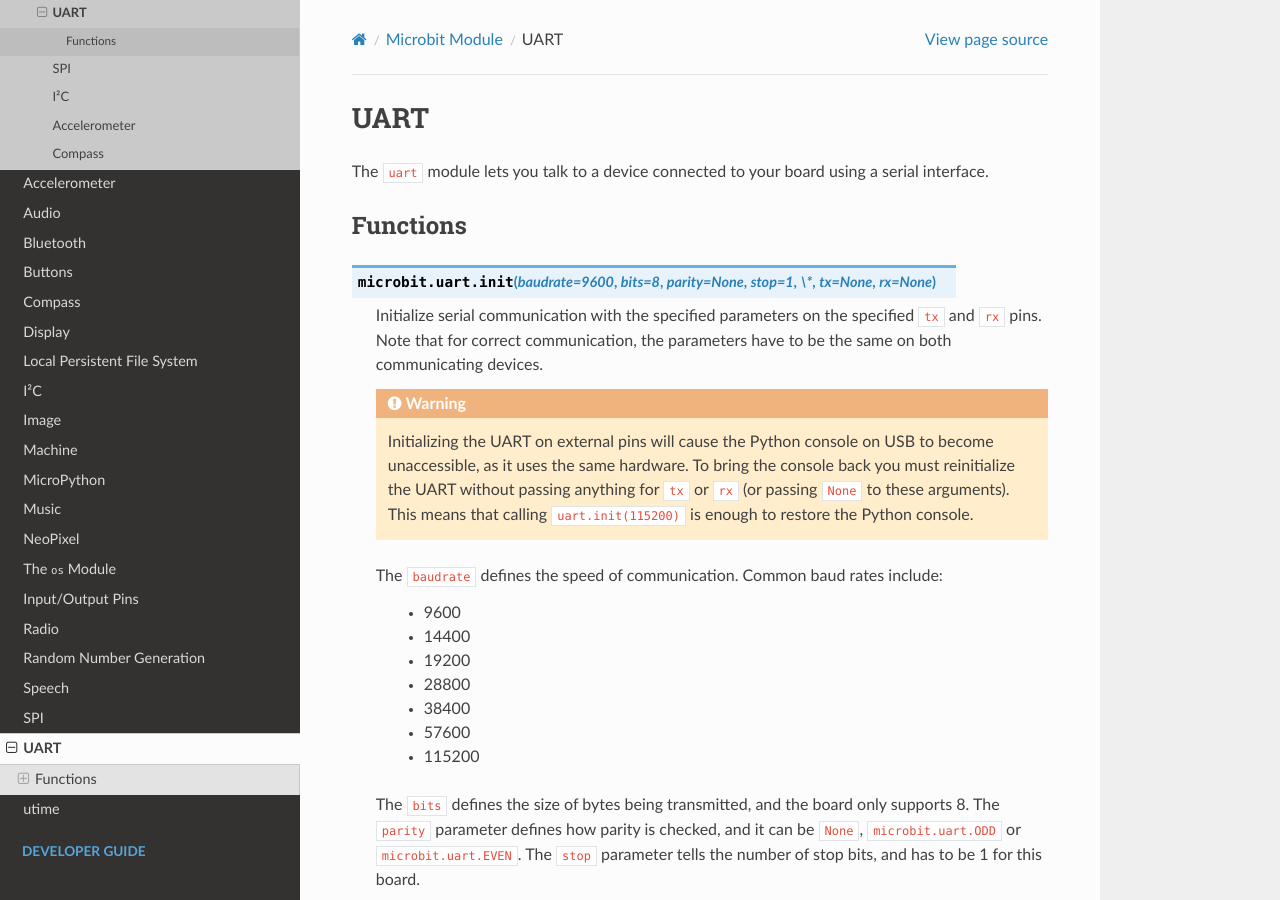
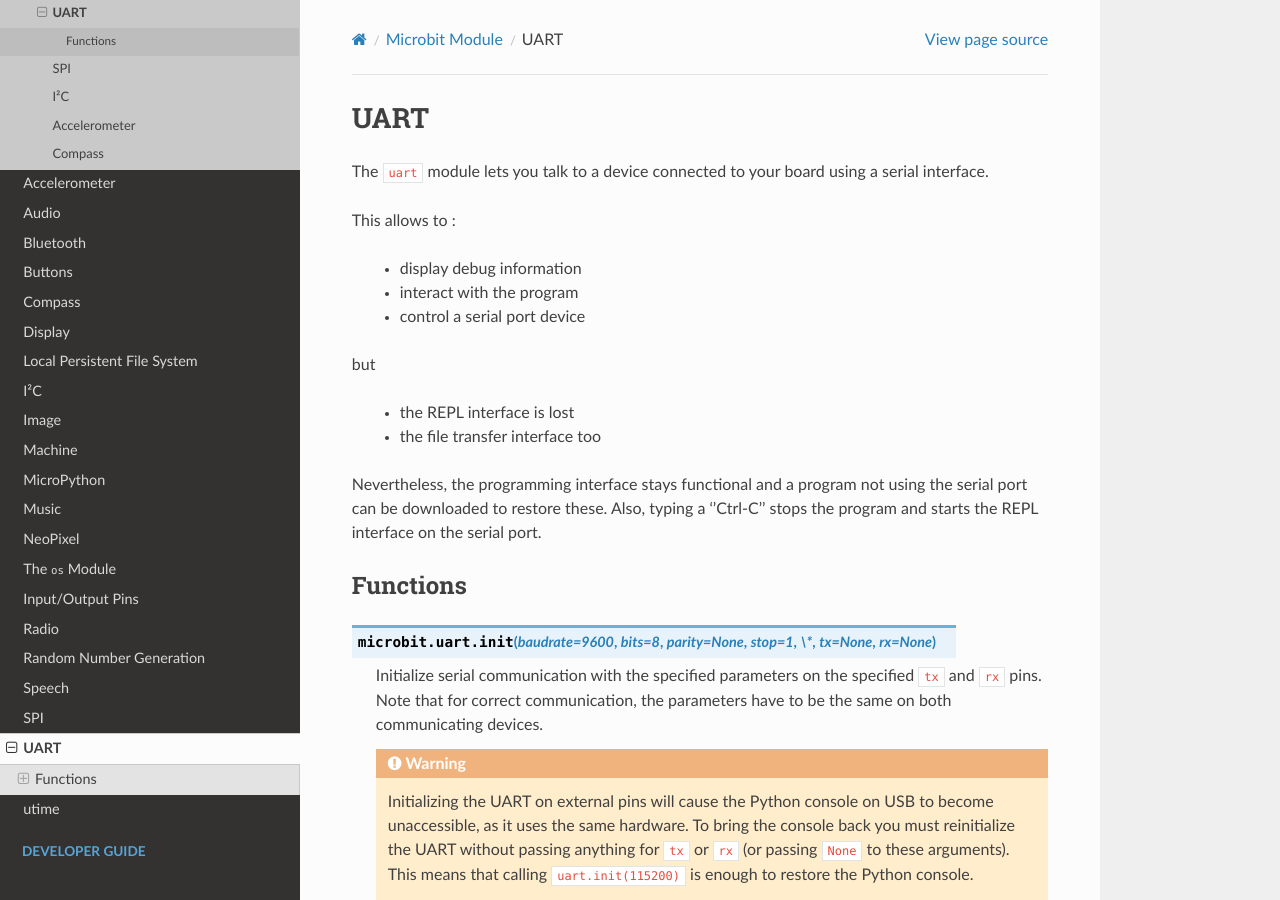
Before and after one commit to bbcmicrobit/micropython, a Sphinx documentation site: the page built from docs/uart.rst, in a window 1280 px wide and 900 px high. Built offline with Sphinx 7.4.7 and the Read the Docs theme 2.0.0, drawn with Linux system fonts in a browser that asks for light colours.

Commit message:
Update uart.rst
provided info about what the serial port does and doesn't

```diff
--- a/docs/uart.rst
+++ b/docs/uart.rst
@@ -6,6 +6,20 @@
 The ``uart`` module lets you talk to a device connected to your board using
 a serial interface.
 
+This allows to :
+
+    * display debug information
+    * interact with the program
+    * control a serial port device
+but
+
+    * the REPL interface is lost
+    * the file transfer interface too
+
+Nevertheless, the programming interface stays functional and a program not using
+the serial port can be downloaded to restore these.
+Also, typing a ''Ctrl-C'' stops the program and starts the REPL interface on the
+serial port.
 
 Functions
 =========
```
